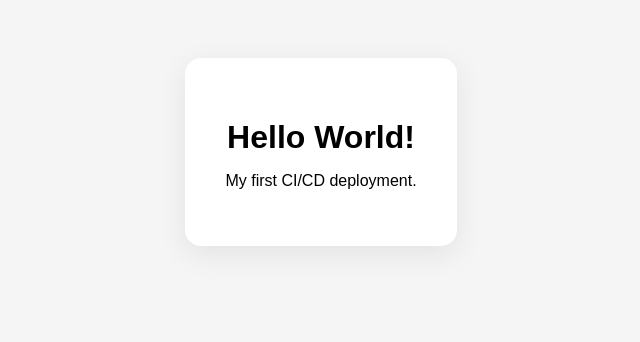
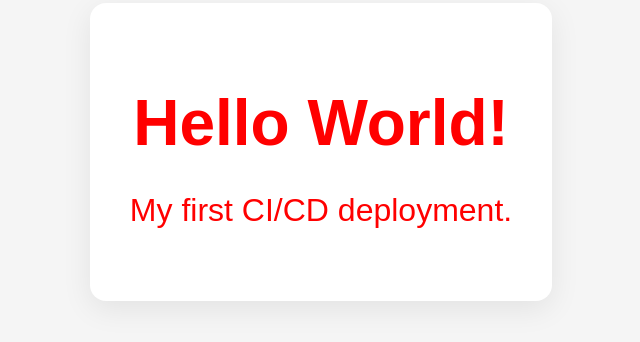
Before and after one commit to ang-jason/hello-cicd-starter-demo, a website: page public/index.html in a window 1280 px wide. Shown: the part 248-590 px from the top of the page, without its empty margins (319-959 px from the left). Drawn offline with Linux system fonts and the light colour scheme.

Commit message:
Update index.html

```diff
--- a/public/index.html
+++ b/public/index.html
@@ -32,8 +32,10 @@
 
 <body>
   <main class="card">
-    <h1>Hello World!</h1>
-    <p>My first CI/CD deployment.</p>
+    <!--<h1>Hello World!</h1>
+    <p>My first CI/CD deployment.</p> -->
+    <h1 style="color: red; font-size: 64px;">Hello World!</h1>
+    <p style="color: red; font-size: 32px;">My first CI/CD deployment.</p>
   </main>
 </body>
 </html>
```
